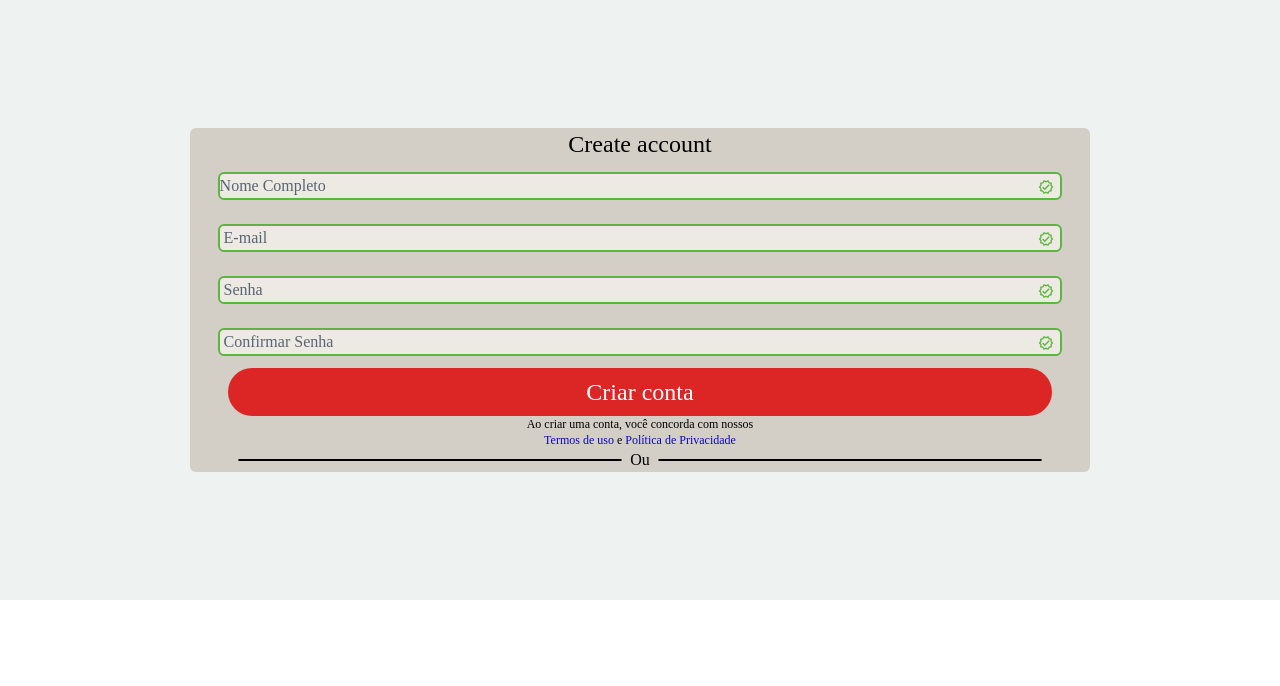
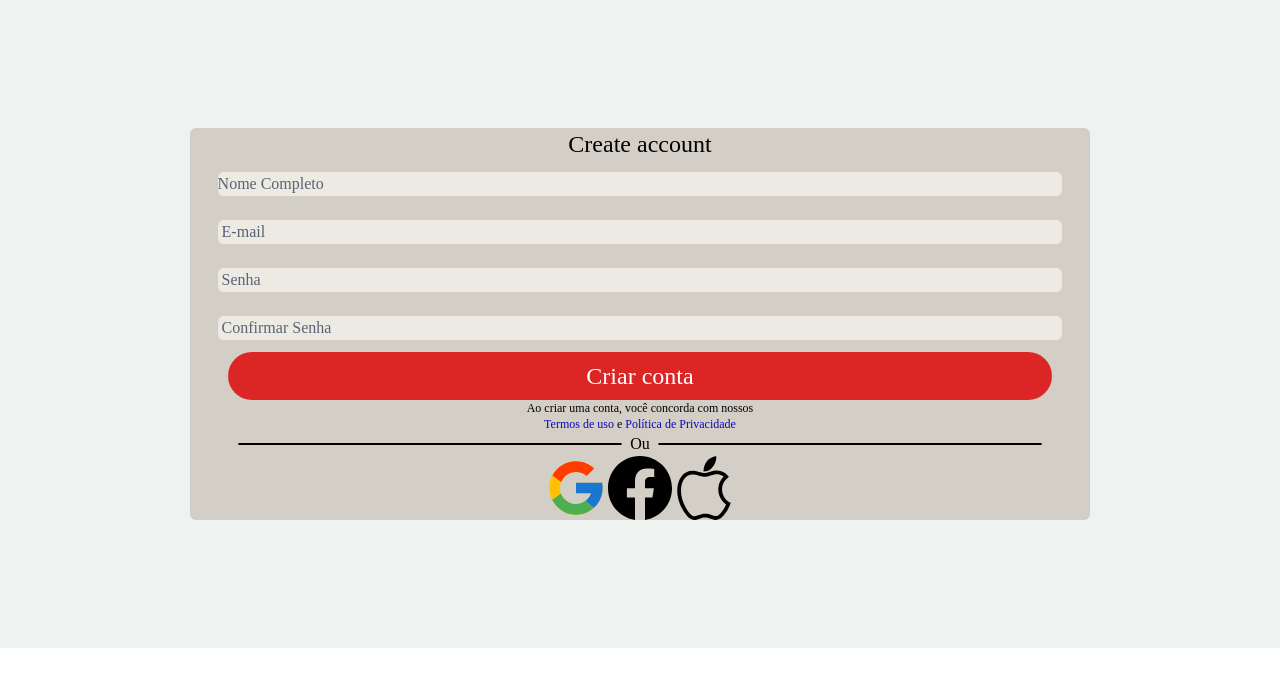
Before and after one commit to Pd-Troia/schedule_vite_tail, a React (Vite) app: page /cadastro in a window 1280 px wide. Shown: the top 686 px of the page. Built offline with nearby package versions, Linux system fonts and the light colour scheme; a web font is replaced by a local one.

Commit message:
Error inside input working link bar

```diff
--- a/src/components/form/Input.tsx
+++ b/src/components/form/Input.tsx
@@ -9,27 +9,32 @@ export interface IInputProps {
     register: Function;
     type:string
     error: FieldError|undefined
+    isFirstAttempt: boolean
 }
 
-export function Input ({name,placeholder,required,register,type,error}: IInputProps) {
+export function Input ({name,placeholder,required,isFirstAttempt,register,type,error}: IInputProps) {
   const validBorder = "border-2 border-greenSucess"
   const notValidBorder = "border-2 border-redFail"
-  let border = ""
-
+  const sucessFieldIcon = <span className="text-greenSucess"><MdOutlineVerified/></span>
+  const failFieldIcon = <span className="text-redFail"><MdOutlineErrorOutline/></span>
   return (
     <div className='my-3 mx-7' >
         <div className='relative'>
           <input
-          className={`bg-input w-[66vw] rounded-md placeholder-formPlaceHolder relative ${error? notValidBorder : validBorder}`}
+          className={`bg-input w-[66vw] rounded-md placeholder-formPlaceHolder relative ${!isFirstAttempt && (!error ? validBorder : notValidBorder)}`}
           {...register(name, {required:required})}
           placeholder={placeholder}
           type={type}
           />
           <div className="absolute right-2 top-1/4" >
-          {!error ? <span className="text-greenSucess"><MdOutlineVerified/></span> :
-           <span className="text-redFail"><MdOutlineErrorOutline/></span>}
+          {!isFirstAttempt && (error ? failFieldIcon : sucessFieldIcon) }
           </div>
         </div>
+        {error && (
+            <div className='flex justify-center mt-1' >
+              <p >* {error.message} * </p>
+            </div>
+          )}
     </div>
 
 
--- a/src/components/form/RegisterForm.tsx
+++ b/src/components/form/RegisterForm.tsx
@@ -5,6 +5,9 @@ import { Input } from './Input';
 import { PolicyFieldText } from './PoliticyFieldText';
 import * as yup from 'yup';
 import { yupResolver } from '@hookform/resolvers/yup';
+import {FcGoogle} from 'react-icons/fc'
+import {BsFacebook} from 'react-icons/bs';
+import { TfiApple } from 'react-icons/tfi';
 export interface IRegisterFormProps {
   name?: string
   confirmPassword?: string
@@ -37,7 +40,11 @@ export function RegisterForm ({regexPassword,regexName}: IRegisterRegex&IRegiste
       confirmPassword: ""
     }
   })
-  const[isSubmited, setIsSubmited] = useState(false)
+  // first click on register button
+  const firstAttempt = ()=>{
+    setIsFirstAttempt(false)
+  }
+  const[isFirstAttempt, setIsFirstAttempt] = useState(true)
   // submit area
   const [submitData,setSubmitData] = useState<object>({})
   const [showConfirmMenu,setShowConfirmMenu] = useState<boolean>(false)
@@ -57,10 +64,10 @@ export function RegisterForm ({regexPassword,regexName}: IRegisterRegex&IRegiste
             required='true'
             placeholder="Nome Completo"
             register={register}
-
+            isFirstAttempt={isFirstAttempt}
             error={errors.name}
             />
-            {errors.name && <span>{errors.name.message}</span>}
+
           </div>
           <div className='flex justify-center'>
             <Input
@@ -69,9 +76,10 @@ export function RegisterForm ({regexPassword,regexName}: IRegisterRegex&IRegiste
             required="true"
             placeholder=' E-mail'
             register={register}
+            isFirstAttempt={isFirstAttempt}
             error={errors.email}
             />
-            {errors.email && <span>{errors.email.message}</span>}
+
           </div>
           <div className='flex justify-center'>
             <Input
@@ -80,10 +88,10 @@ export function RegisterForm ({regexPassword,regexName}: IRegisterRegex&IRegiste
             required="true"
             placeholder=' Senha'
             register={register}
-
+            isFirstAttempt={isFirstAttempt}
             error={errors.password}
             />
-            {errors.password && <span>{errors.password.message}</span>}
+
           </div>
           <div className='flex justify-center'>
             <Input type="password"
@@ -92,12 +100,13 @@ export function RegisterForm ({regexPassword,regexName}: IRegisterRegex&IRegiste
             placeholder=' Confirmar Senha'
             register={register}
             error={errors.confirmPassword}
+            isFirstAttempt={isFirstAttempt}
             />
-            {errors.confirmPassword && <span>Confirme sua senha</span>}
+
           </div>
             <div className='flex justify-center'>
               <input className='rounded-3xl bg-red-600 text-2xl px-[16vw] sm:px-[26vw] dmm:px-[18vw] dmg:px-[19.5vw]
-              lg:px-[28vw] py-2 text-white' value="Criar conta" type="submit" />
+              lg:px-[28vw] py-2 text-white' value="Criar conta" type="submit" onClick={firstAttempt} />
             </div>
           <PolicyFieldText/>
         </form>
@@ -106,8 +115,18 @@ export function RegisterForm ({regexPassword,regexName}: IRegisterRegex&IRegiste
           <p className='mx-2'>Ou</p>
           <hr className='border rounded-sm border-black w-[27vw] sm:w-[30vw]'/>
         </div>
+        <div className='flex justify-center items-center'>
+          <div className='rounded-l-lg bg-brownStrong'>
+            <span className='text-[5vw]'><FcGoogle/></span>
+          </div>
+          <div>
+            <span className='text-[5vw]'><BsFacebook/></span>
+          </div>
+          <div>
+            <span className='text-[5vw]'><TfiApple/></span>
+          </div>
+        </div>
       </div>
-
       {showConfirmMenu && (
         <div className='absolute top-2/5 '>
           <ConfirmMenu stateManager={setShowConfirmMenu} data={submitData}/>
--- a/tailwind.config.js
+++ b/tailwind.config.js
@@ -15,6 +15,7 @@ module.exports = {
         formPlaceHolder: "#596475",
         greenSucess: "#5DB53F",
         redFail: "#B31515",
+        brownStrong: "230C0F",
       },
       screens:{
         "dmp": "320px",
```
